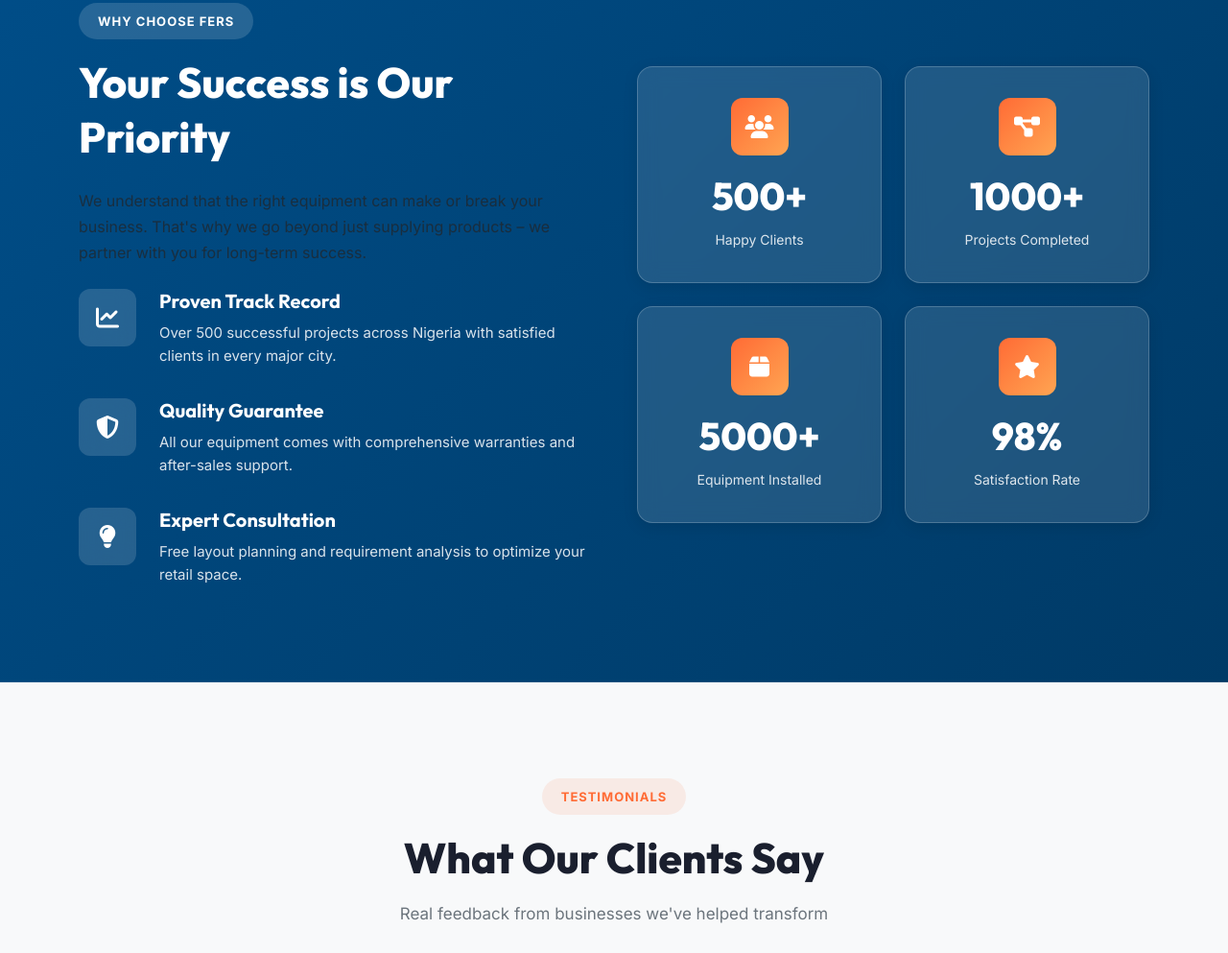
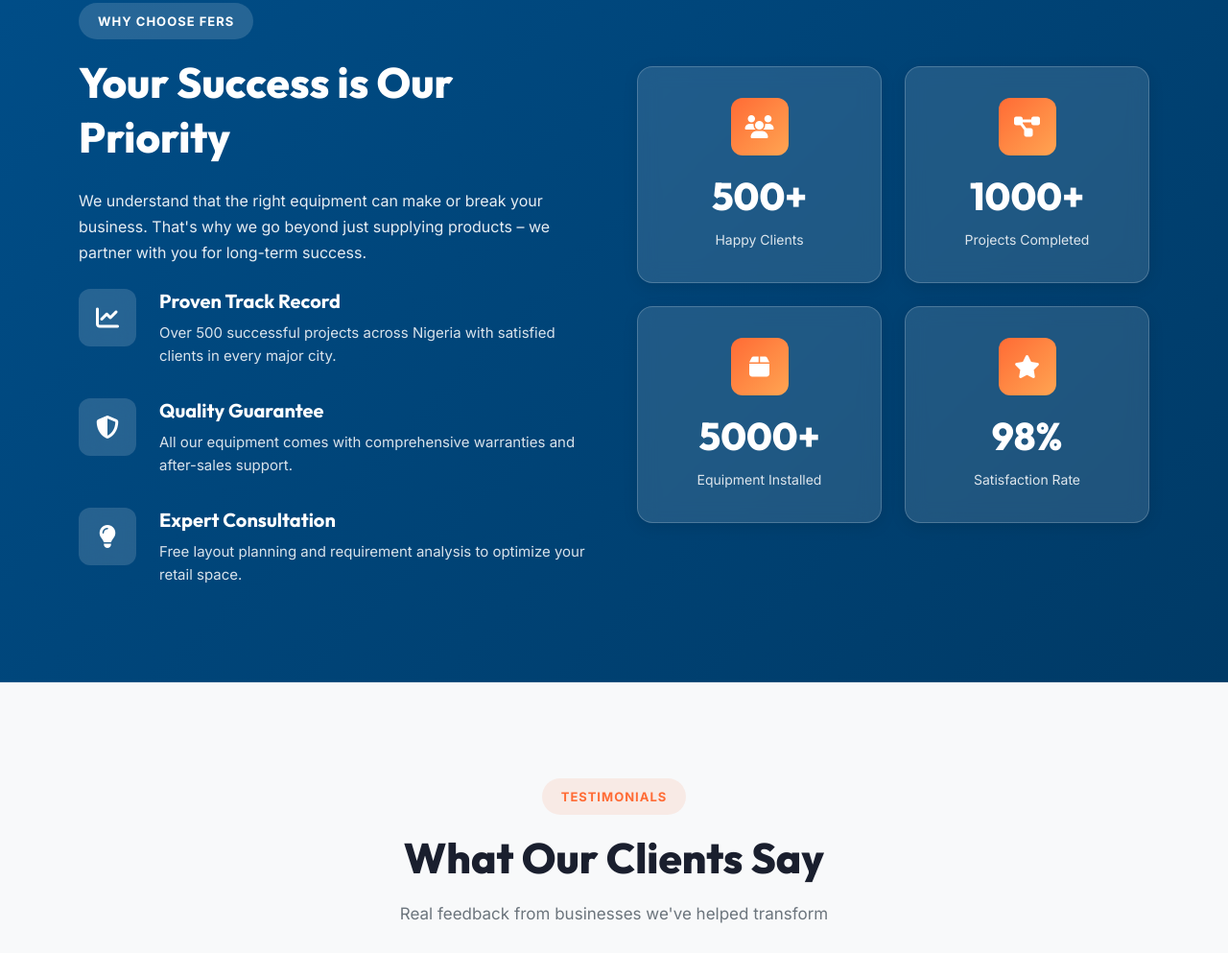
Before and after one commit to Mypalneeds/fers, a plain HTML site: page index.html in a window 1280 px wide. Shown: the part 3477-4470 px from the top of the page at 96% size. Drawn offline with nearby package versions, Linux system fonts and the light colour scheme.

Commit message:
Update index.html

```diff
--- a/index.html
+++ b/index.html
@@ -330,7 +330,7 @@
                         <span class="section-badge">Why Choose FERS</span>
                         <h2 class="section-title mt-3">Your Success is Our Priority</h2>
                     </div>
-                    <p class="text-muted mb-4">
+                    <p class="mb-4">
                         We understand that the right equipment can make or break your business. That's why we go beyond just supplying products – we partner with you for long-term success.
                     </p>
                     <div class="why-choose-list">
@@ -625,4 +625,5 @@
     <!-- Custom JS -->
     <script src="js/script.js"></script>
 </body>
+
 </html>
```
